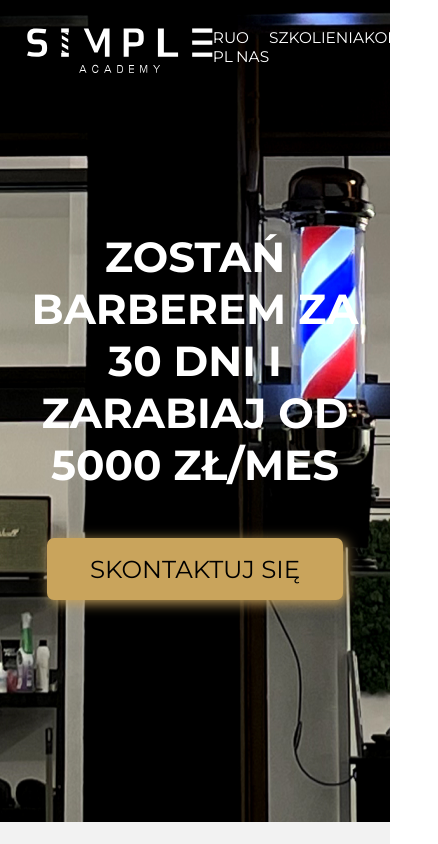
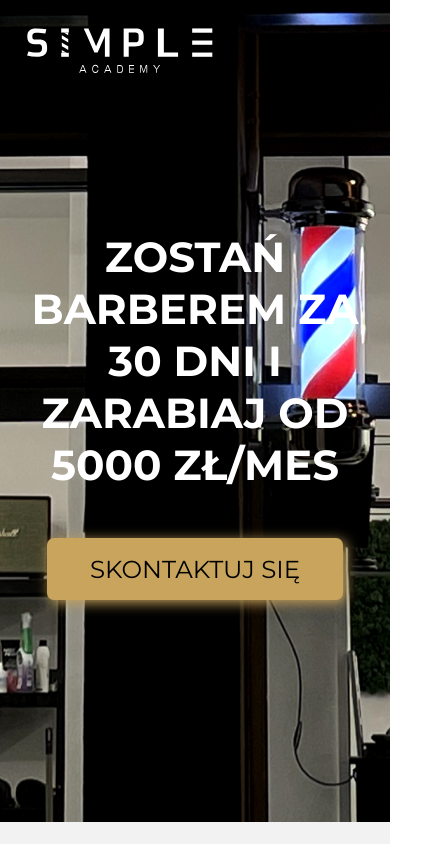
Before and after one commit to Viktor1897/simple-academy, a React (Vite) app: page /#/ in a window 390 px wide. Shown: the top 844 px of the page, 438 px wide, since content can reach past the window. Built offline with nearby package versions, Linux system fonts and the light colour scheme; no server answers.

Commit message:
add useMediaQuery hook, refactore usage of navbar component

```diff
--- a/src/components/Header/Header.tsx
+++ b/src/components/Header/Header.tsx
@@ -1,15 +1,19 @@
 import styled from "@emotion/styled";
 import headerBg from "assets/header_bg.jpg";
+import NavbarMobile from "components/Navbar/NavbarMobile/NavbarMobile";
 import { Button, ContentWrapper, H2 } from "components/StyledHtml/StyledHtml";
 import { COLORS } from "consts";
+import { useMediaQuery } from "hooks/useMediaQuery";
 
-import Navbar from "../Navbar/Navbar";
+import NavbarDesktop from "../Navbar/NavbarDesktop/NavbarDesktop";
 
 const Header = () => {
+    const matches = useMediaQuery("(min-width: 768px)");
+
     return (
         <HeaderElement>
             <ContentWrapper gap="none" flexDirection="column" alignItems="center">
-                <Navbar/>
+                {matches ? <NavbarDesktop/> : <NavbarMobile />}
                 <H2 marginBottom="6.7rem" color={COLORS.white}>ZOSTAŃ BARBEREM ZA 30 DNI I ZARABIAJ OD 5000 ZŁ/MES</H2>
                 <Button maxWidth="42.2rem" padding="2.3rem 0" fontSize="3.5rem">SKONTAKTUJ SIĘ</Button>
             </ContentWrapper>
--- a/src/components/Navbar/Navbar.tsx
+++ b/src/components/Navbar/NavbarDesktop/NavbarDesktop.tsx
@@ -1,11 +1,11 @@
 import styled from "@emotion/styled";
 import AcademyLogo from "assets/logo.svg";
 import PhoneIcon from "assets/phone_filled.svg";
-import Navigation from "components/Navigation/Navigation";
+import Navigation from "components/Navbar/NavbarDesktop/Navigation/Navigation";
 import { Text } from "components/StyledHtml/StyledHtml";
 import { COLORS } from "consts";
 
-const Navbar = () => {
+const NavbarDesktop = () => {
     return (
         <NavBarContainer>
             <LogoImage src={AcademyLogo} alt="simple academy"/>
@@ -24,7 +24,7 @@ const Navbar = () => {
     );
 };
 
-export default Navbar;
+export default NavbarDesktop;
 
 const LogoImage = styled.img`
     width: 26.5rem;
--- /dev/null
+++ b/src/components/Navbar/NavbarMobile/NavbarMobile.tsx
@@ -0,0 +1,24 @@
+import styled from "@emotion/styled";
+import AcademyLogo from "assets/logo.svg";
+
+const NavbarMobile = () => {
+    return (
+        <NavBarContainer>
+            <LogoImage src={AcademyLogo} alt="simple academy"/>
+        </NavBarContainer>
+    );
+};
+
+export default NavbarMobile;
+
+const LogoImage = styled.img`
+    width: 26.5rem;
+`;
+
+const NavBarContainer = styled.div`
+    width: 100%;
+    display: flex;
+    justify-content: space-between;
+    padding: 4rem 0;
+    margin-bottom: 18.6rem;
+`;
--- /dev/null
+++ b/src/hooks/useMediaQuery.ts
@@ -0,0 +1,43 @@
+import { useEffect, useState } from "react";
+
+export function useMediaQuery(query: string): boolean {
+    const getMatches = (query: string): boolean => {
+    // Prevents SSR issues
+        if (typeof window !== "undefined") {
+            return window.matchMedia(query).matches;
+        }
+        return false;
+    };
+
+    const [matches, setMatches] = useState<boolean>(getMatches(query));
+
+    function handleChange() {
+        setMatches(getMatches(query));
+    }
+
+    useEffect(() => {
+        const matchMedia = window.matchMedia(query);
+
+        // Triggered at the first client-side load and if query changes
+        handleChange();
+
+        // Listen matchMedia
+        // deprecated methods are used to support safari versions before 14
+        if (matchMedia.addListener) {
+            matchMedia.addListener(handleChange);
+        } else {
+            matchMedia.addEventListener("change", handleChange);
+        }
+
+        return () => {
+            if (matchMedia.removeListener) {
+                matchMedia.removeListener(handleChange);
+            } else {
+                matchMedia.removeEventListener("change", handleChange);
+            }
+        };
+
+    }, [query]);
+
+    return matches;
+}
```
Also changed, not shown: src/components/Navbar/NavbarDesktop/Navigation/Navigation.tsx (renamed from src/components/Navigation/Navigation.tsx).
